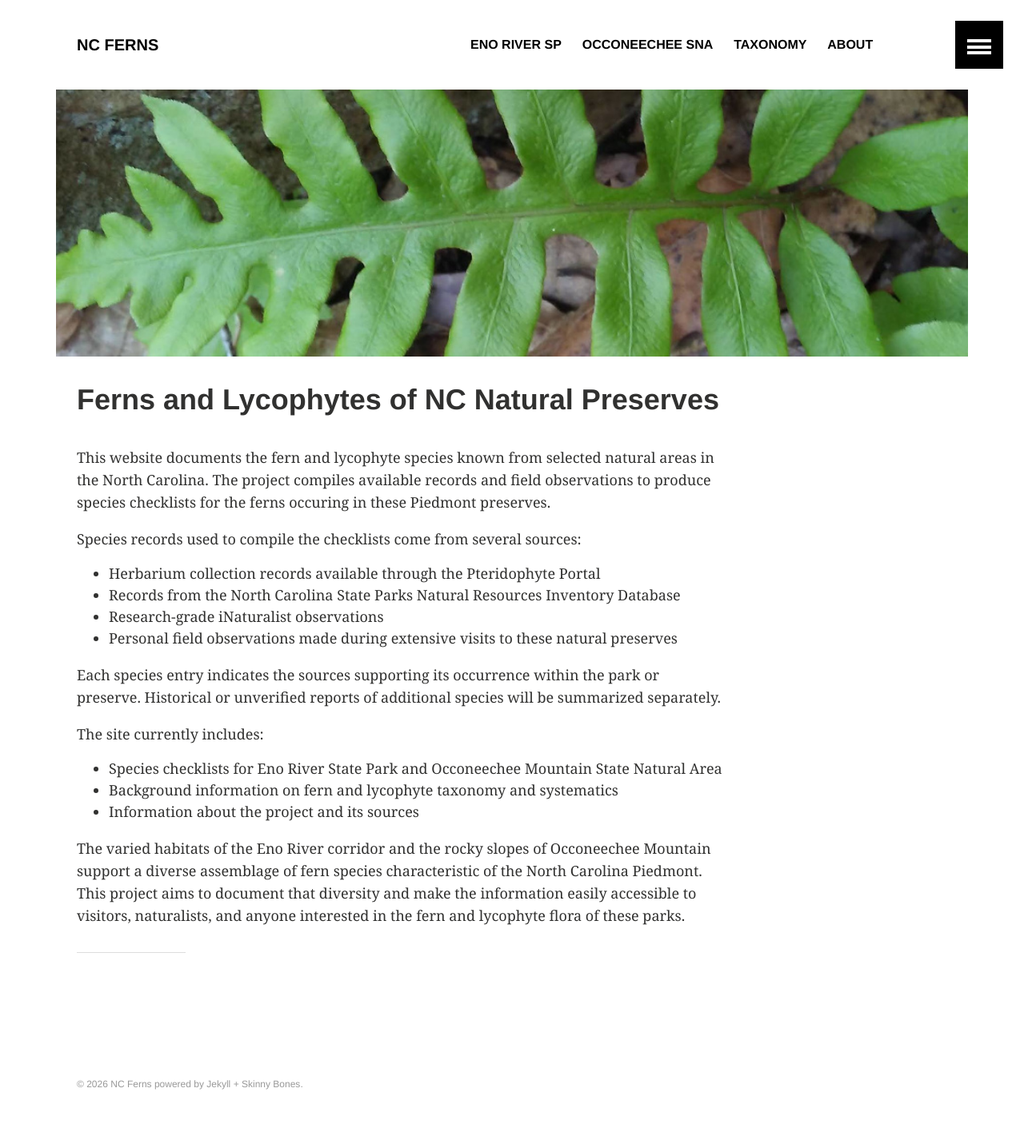
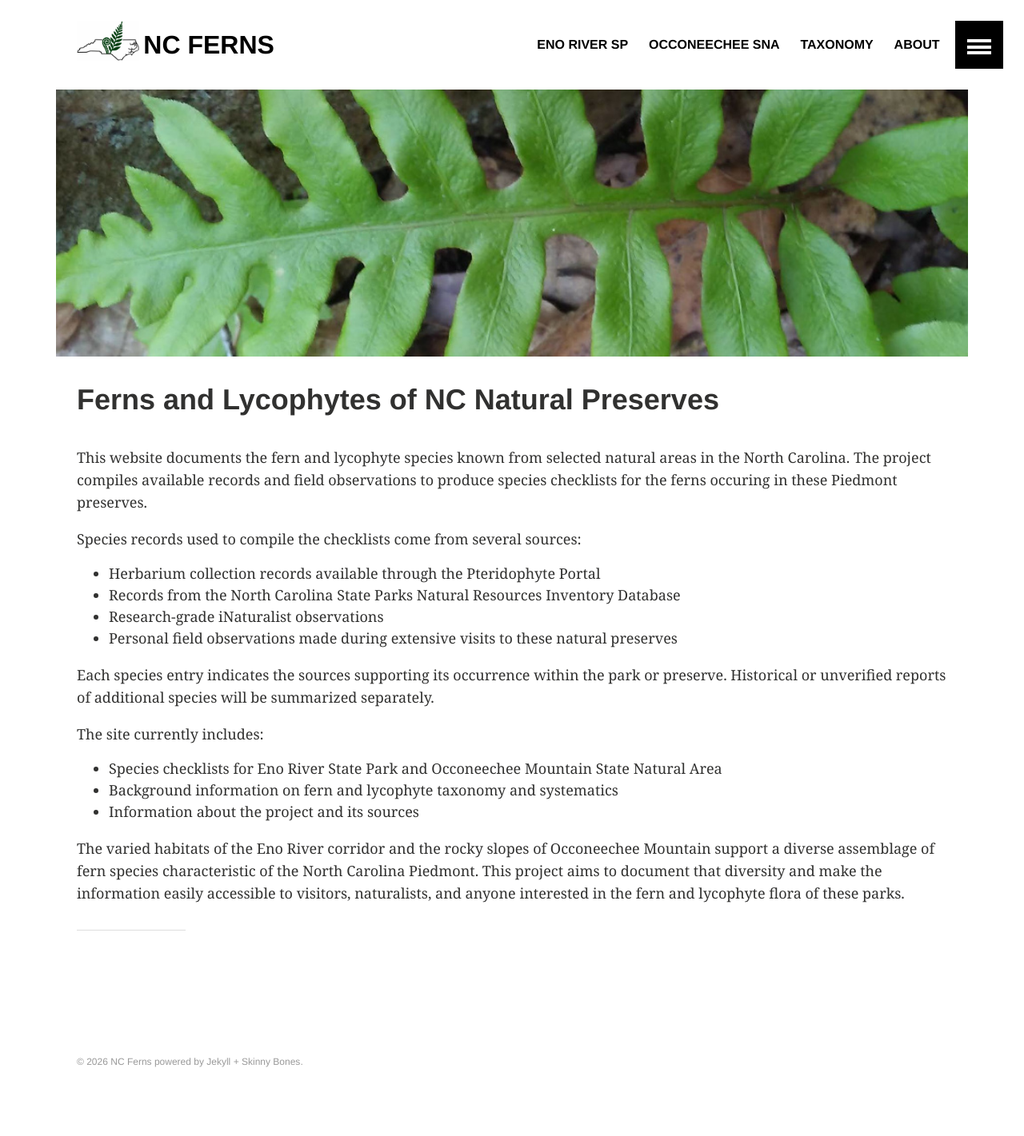
Before and after one commit to aduffy70/ncferns, a Jekyll site: the page built from index.md, in a window 1280 px wide. Shown: the whole page at 80% size. Built offline with Jekyll 4.4.1, drawn with Linux system fonts in a browser that asks for light colours; after the commit the page ends 1393 px from its top, so only the background shows below that.

Commit message:
Add header logo and adjust the rest of the header to fit.

```diff
--- a/_includes/header.html
+++ b/_includes/header.html
@@ -1,5 +1,6 @@
 <header id="masthead">
   <div class="inner-wrap">
+    <img src="/images/NC_ferns_logo-400x256.png" alt="NC Ferns logo" style="float: left; width: auto; height: 50px; margin-right: 5px;">
     <a href="{{ site.url }}/" class="site-title">{{ site.title }}</a>
     <nav role="navigation" class="menu top-menu">
         {% include navigation.html %}
--- a/_sass/_layout.scss
+++ b/_sass/_layout.scss
@@ -29,7 +29,7 @@
 	color: $black;
 	font-family: $alt-font;
 	font-weight: 700;
-	@include font-size(20,no);
+	@include font-size(32,no);
 	line-height: .5 * $masthead-height; // half the height to center vertically
 	text-transform: uppercase;
 }
@@ -145,7 +145,7 @@
 #main {
 	.inner-wrap {
 		@include media($medium) {
-			@include span-columns(9);
+			@include span-columns(12);
 		}
 	}
 	.page-title {
```
Also changed, not shown: images/NC_ferns_logo-400x256.png (added).
